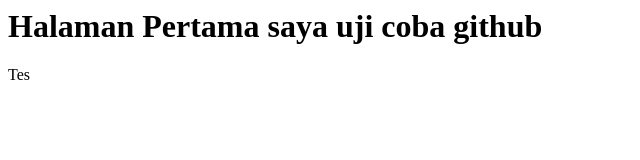
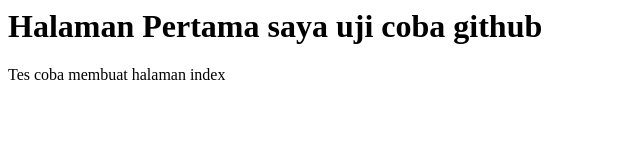
Before and after one commit to Eno11/kbn, a plain HTML site: page index.html in a window 1280 px wide. Shown: the whole page, without its empty margins (0-640 px from the left). Drawn offline with Linux system fonts and the light colour scheme.

Commit message:
update index dan readme

```diff
--- a/index.html
+++ b/index.html
@@ -7,7 +7,7 @@
 <body>
 	<h1>Halaman Pertama saya uji coba github</h1>
 	<p>
-		Tes
+		Tes coba membuat halaman index
 	</p>
 </body>
 </html>
```
Also changed, not shown: 1 other file.
